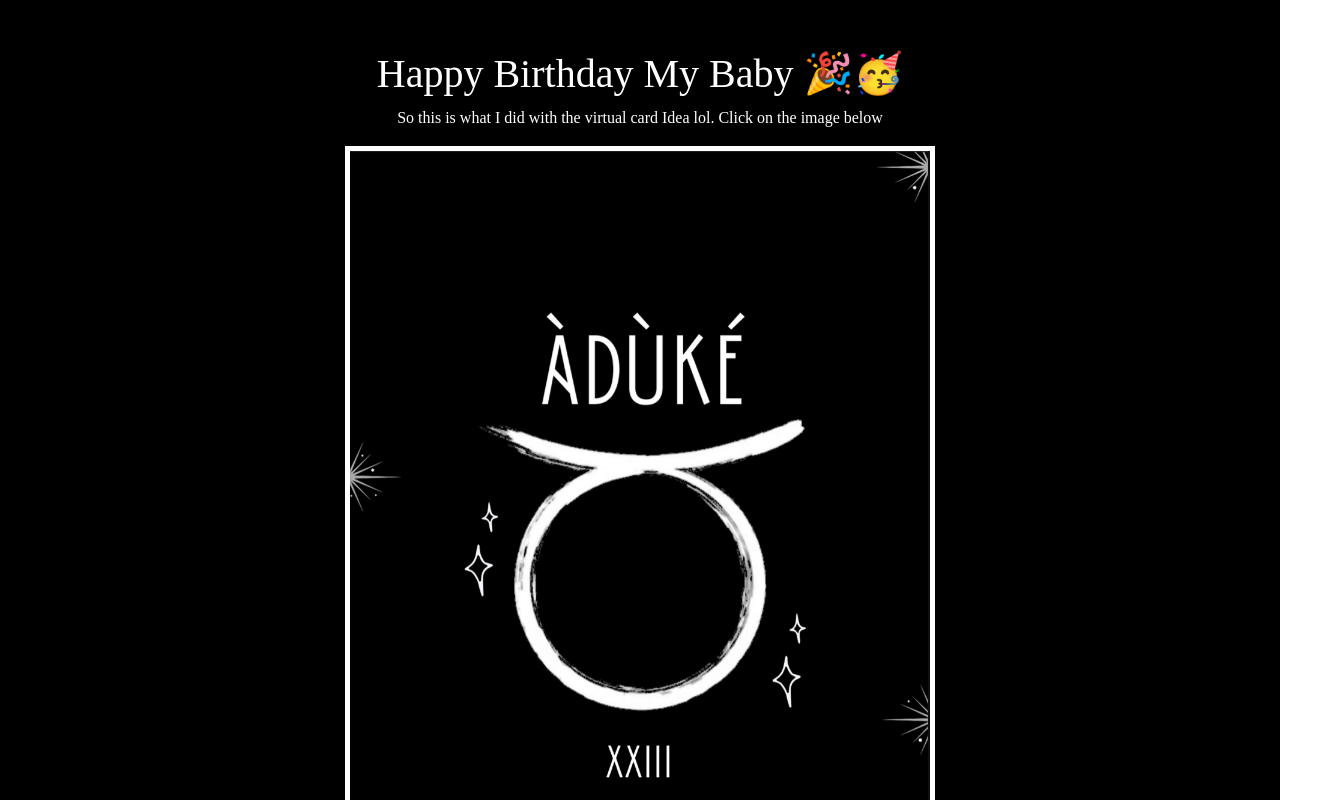
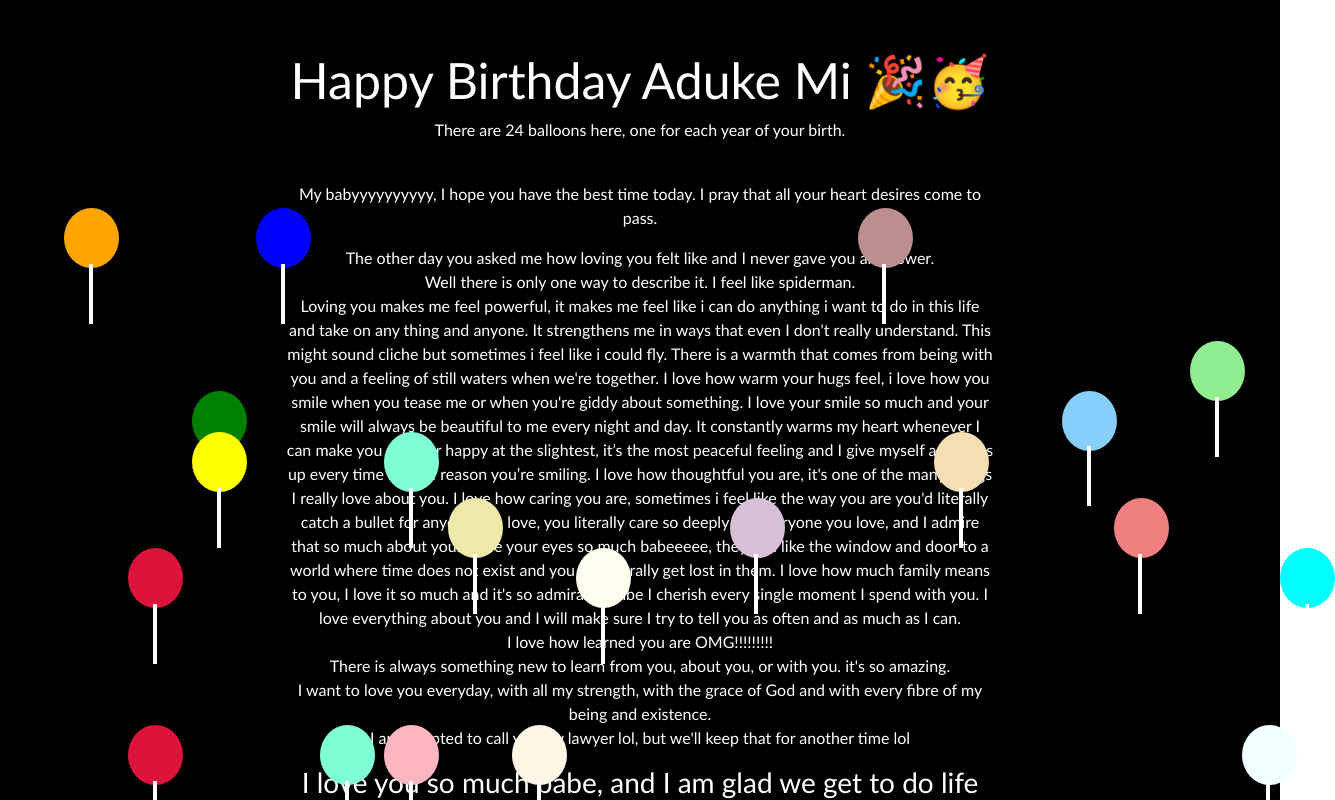
Before and after one commit to oluwajuwon/my, a React (Create React App) app: page /omoge in a window 1280 px wide. Shown: the top 800 px of the page, 1335 px wide, since content can reach past the window. Built offline with nearby package versions, Linux system fonts and the light colour scheme; a web font is replaced by a local one.

Commit message:
update omoge page

```diff
--- a/src/pages/Aduke/Birthday/index.js
+++ b/src/pages/Aduke/Birthday/index.js
@@ -1,24 +1,71 @@
 import React from 'react';
 import { withRouter } from 'react-router-dom';
-import card from './assets/card-cover.png'
 import './style.css';
 
 const Birthday = (props) => {
 
-  const gotoCard = () => {
-    window.open(`https://drive.google.com/file/d/1ROcG4fTR0Nr8LBFmB4odXvzM6WRnneFZ/view?usp=sharing`, '_blank');
-  }
-
-
   return (
     <div className="omoge-birthday">
       <div className="heading">
-        <h1>Happy Birthday My Baby <span role="img" aria-label="confetti">🎉🥳</span></h1>
-        <p>So this is what I did with the virtual card Idea lol. Click on the image below</p>
+        <h1>Happy Birthday Aduke Mi <span role="img" aria-label="confetti">🎉🥳</span></h1>
+        <p>There are 24 balloons here, one for each year of your birth.</p>
+        <br />
+        <p>My babyyyyyyyyyy, I hope you have the best time today.
+          I pray that all your heart desires come to pass.
+        </p>
+        <p>
+          The other day you asked me how loving you felt like and I never gave you an answer.
+          <br />
+          Well there is only one way to describe it.
+          I feel like spiderman.
+          <br />Loving you makes me feel powerful, it makes me feel like i can do anything i want to do in this life and take on any thing and anyone.
+          It strengthens me in ways that even I don't really understand.
+          This might sound cliche but sometimes i feel like i could fly.
+          There is a warmth that comes from being with you and a feeling of still waters when we're together.
+          I love how warm your hugs feel, i love how you smile when you tease me or when you're giddy about something.
+          I love your smile so much and your smile will always be beautiful to me every night and day.
+          It constantly warms my heart whenever I can make you smile or happy at the slightest, it’s the most peaceful feeling and I give myself a thumbs up every time I’m the reason you’re smiling.
+          I love how thoughtful you are, it's one of the many things I really love about you.
+          I love how caring you are, sometimes i feel like the way you are you'd literally catch a bullet for anyone you love, you literally care so deeply for everyone you love, and I admire that so much about you.
+          I love your eyes so much babeeeee, they feel like the window and door to a world where time does not exist and you can literally get lost in them.
+          I love how much family means to you, I love it so much and it's so admirable babe
+          I cherish every single moment I spend with you.
+          I love everything about you and I will make sure I try to tell you as often and as much as I can.
+          <br />
+          I love how learned you are OMG!!!!!!!!!
+          <br />
+          There is always something new to learn from you, about you, or with you. it's so amazing.
+          <br />
+          I want to love you everyday, with all my strength, with the grace of God and with every fibre of my being and existence.
+          <br />
+          I am tempted to call you my lawyer lol, but we'll keep that for another time lol
+        </p>
+        <h3>I love you so much babe, and I am glad we get to do life together</h3>
       </div>
-      <div className="card-container" onClick={gotoCard}>
-        <img src={card} alt="Card" />
-      </div>
+      <div className="balloon" />
+      <div className="balloon" />
+      <div className="balloon" />
+      <div className="balloon" />
+      <div className="balloon" />
+      <div className="balloon" />
+      <div className="balloon" />
+      <div className="balloon" />
+      <div className="balloon" />
+      <div className="balloon" />
+      <div className="balloon" />
+      <div className="balloon" />
+      <div className="balloon" />
+      <div className="balloon" />
+      <div className="balloon" />
+      <div className="balloon" />
+      <div className="balloon" />
+      <div className="balloon" />
+      <div className="balloon" />
+      <div className="balloon" />
+      <div className="balloon" />
+      <div className="balloon" />
+      <div className="balloon" />
+      <div className="balloon" />
     </div>
   )
 }
--- a/src/pages/Aduke/style.css
+++ b/src/pages/Aduke/style.css
@@ -2,8 +2,197 @@
   background-color: black;
 }
 
-.btn-next {
+/* .btn-next {
   background-color: transparent;
   border: 1px solid #efefef;
   color: #efefef
+} */
+
+.omoge-birthday {
+  height: 100%;
+  /* padding-bottom: 60px; */
 }
+
+.omoge-birthday .heading {
+  /* position: absolute; */
+  /* top: 30%; */
+  /* left: 50%; */
+  /* transform: translate(-50%, 50%); */
+  width: 60%;
+  margin: 0 auto;
+  font-family: 'Gill Sans', 'Gill Sans MT', Calibri, 'Trebuchet MS', sans-serif;
+}
+
+.omoge-birthday .heading h1 {
+  font-size: 50px;
+}
+
+.balloon {
+  height: 60px;
+  width: 55px;
+  background-color: crimson;
+  position: absolute;
+  top: 40%;
+  left: 10%;
+  border-radius: 50%;
+  animation: move 2s ease-in infinite;
+}
+
+.balloon::before {
+  content: "";
+  height: 60px;
+  width: 4px;
+  position: absolute;
+  background-color: white;
+  top: 93%;
+  left: 45%;
+}
+
+@keyframes move {
+  0% {
+    top: 100%;
+  }
+  100% {
+    top: 0%;
+  }
+
+}
+
+.balloon:nth-child(2) {
+  left: 15%;
+  top: 40%;
+  background-color: green;
+  animation-duration: 3s;
+}
+.balloon:nth-child(3) {
+  left: 30%;
+  top: 40%;
+  background-color: lightpink;
+  animation-duration: 4s;
+}
+.balloon:nth-child(4) {
+  left: 40%;
+  top: 40%;
+  background-color: gray;
+  animation-duration: 5s;
+}
+.balloon:nth-child(5) {
+  left: 5%;
+  top: 40%;
+  background-color: orange;
+  animation-duration: 6s;
+}
+.balloon:nth-child(6) {
+  left: 10%;
+  top: 40%;
+  background-color: crimson;
+  animation-duration: 4s;
+}
+.balloon:nth-child(7) {
+  left: 15%;
+  top: 40%;
+  background-color: yellow;
+  animation-duration: 8s;
+}
+.balloon:nth-child(8) {
+  left: 20%;
+  top: 40%;
+  background-color: blue;
+  animation-duration: 6s;
+}
+.balloon:nth-child(9) {
+  left: 25%;
+  top: 40%;
+  background-color: aquamarine;
+  animation-duration: 4s;
+}
+.balloon:nth-child(10) {
+  left: 30%;
+  top: 40%;
+  background-color: aquamarine;
+  animation-duration: 8s;
+}
+.balloon:nth-child(11) {
+  left: 35%;
+  top: 40%;
+  background-color: palegoldenrod;
+  animation-duration: 9s;
+}
+.balloon:nth-child(12) {
+  left: 40%;
+  top: 40%;
+  background-color: oldlace;
+  animation-duration: 4s;
+}
+.balloon:nth-child(13) {
+  left: 45%;
+  top: 40%;
+  background-color: ivory;
+  animation-duration: 10s;
+}
+.balloon:nth-child(14) {
+  left: 53%;
+  top: 40%;
+  background-color: yellow;
+  animation-duration: 5s;
+}
+.balloon:nth-child(15) {
+  left: 57%;
+  top: 40%;
+  background-color: thistle;
+  animation-duration: 9s;
+}
+.balloon:nth-child(16) {
+  left: 63%;
+  top: 40%;
+  background-color: tan;
+  animation-duration: 5s;
+}
+.balloon:nth-child(17) {
+  left: 67%;
+  top: 40%;
+  background-color: rosybrown;
+  animation-duration: 6s;
+}
+.balloon:nth-child(18) {
+  left: 73%;
+  top: 40%;
+  background-color: wheat;
+  animation-duration: 8s;
+}
+.balloon:nth-child(19) {
+  left: 77%;
+  top: 40%;
+  background-color: aquamarine;
+  animation-duration: 5s;
+}
+.balloon:nth-child(20) {
+  left: 83%;
+  top: 40%;
+  background-color: lightskyblue;
+  animation-duration: 3s;
+}
+.balloon:nth-child(21) {
+  left: 87%;
+  top: 40%;
+  background-color: lightcoral;
+  animation-duration: 9s;
+}
+.balloon:nth-child(22) {
+  left: 93%;
+  top: 40%;
+  background-color: lightgreen;
+  animation-duration: 7s;
+}
+.balloon:nth-child(23) {
+  left: 97%;
+  top: 40%;
+  background-color: azure;
+  animation-duration: 4s;
+}
+.balloon:nth-child(24) {
+  left: 100%;
+  top: 40%;
+  background-color: aqua;
+  animation-duration: 2s;
+}
```
